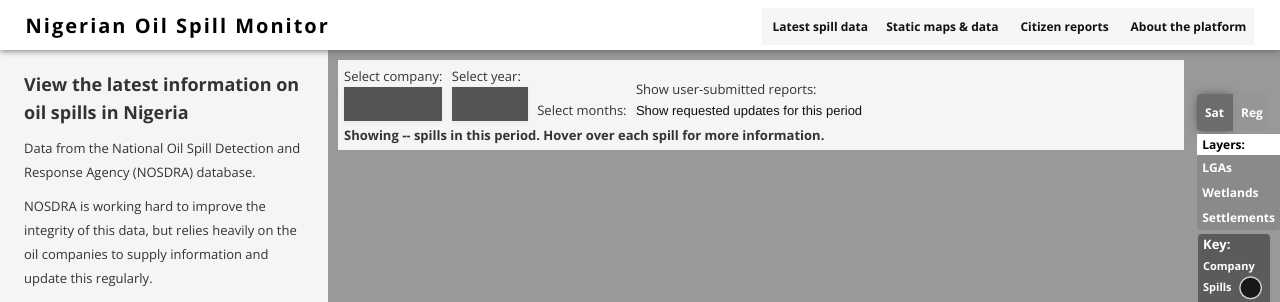
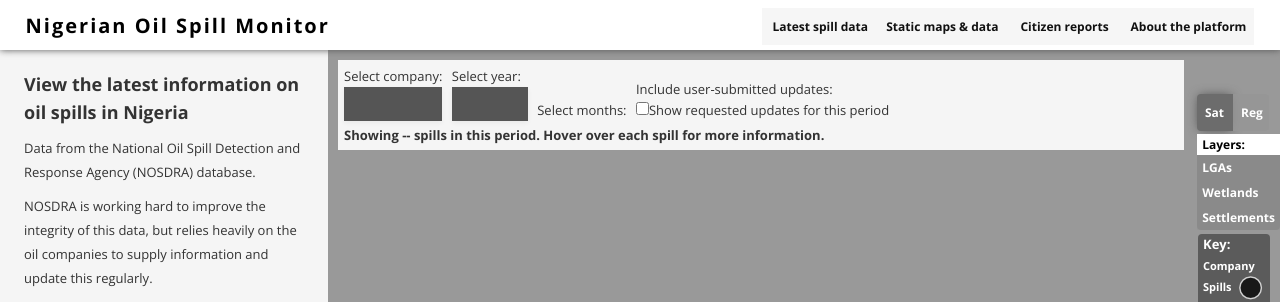
Before and after one commit to sdn4nigeria/monitoring-platform, a Jekyll site: the page built from index.html, in a window 1280 px wide. Shown: the top 302 px of the page. Built offline with Jekyll 4.4.1, drawn with Linux system fonts in a browser that asks for light colours; nearby versions of some CDN libraries; some web fonts are replaced; library files that are not in the unit come from our copies; Markdown is read by kramdown in place of the engine named in the settings.

Commit message:
Update index.html

```diff
--- a/index.html
+++ b/index.html
@@ -70,9 +70,9 @@
               Select months:
               <div id='options'> </div>
             </div>
-            <div>
-              Show user-submitted reports:
-              <div class='dropdown'><a href="#">Show requested updates for this period</a></div>
+            <div >
+              Include user-submitted updates:
+              <div><input type="checkbox" />Show requested updates for this period</div>
             </div>
 
             <b>Showing <span id='spill-number' class='count'>--</span> spills in this period. Hover over each spill for more information.</b>
```
